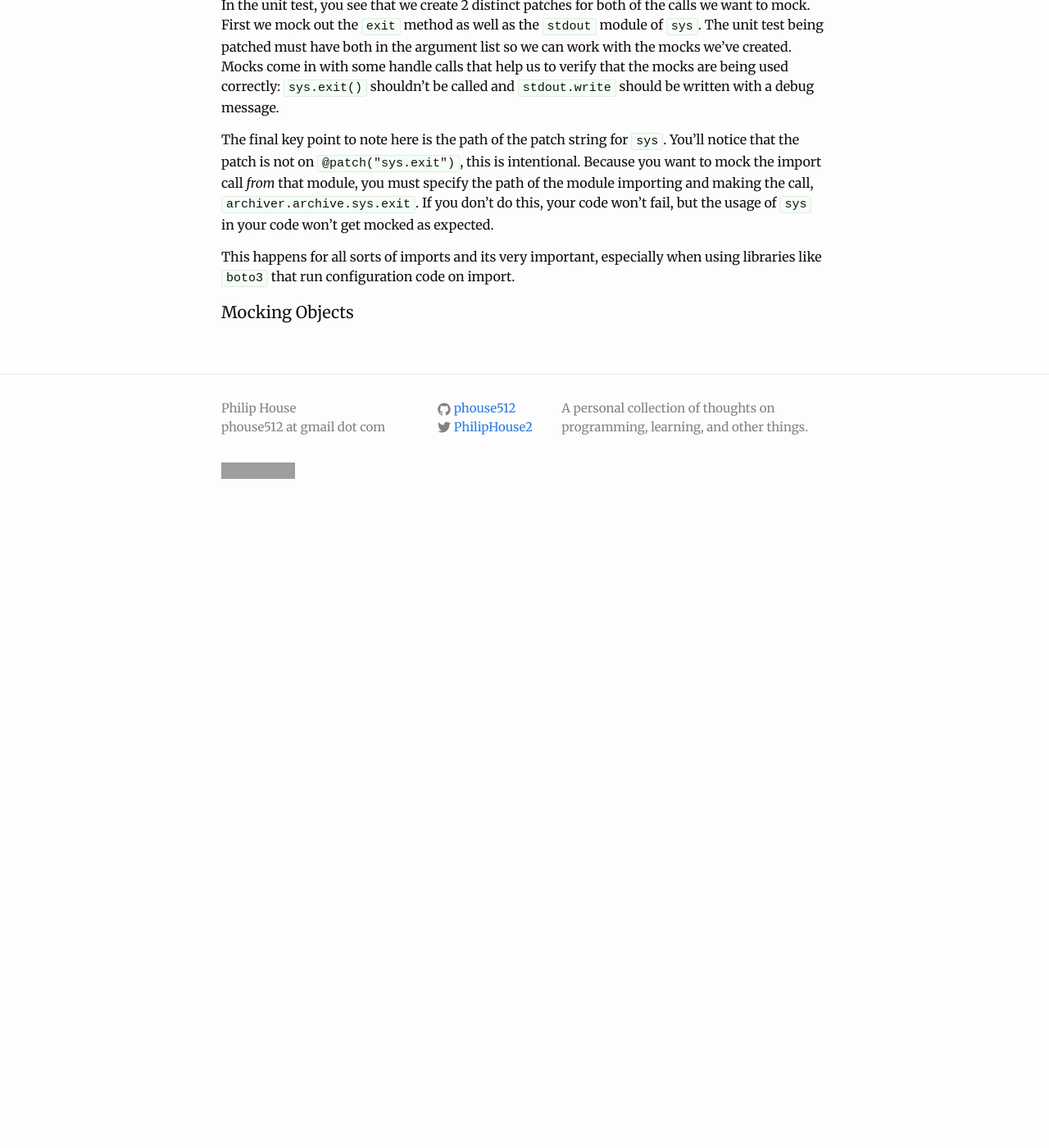
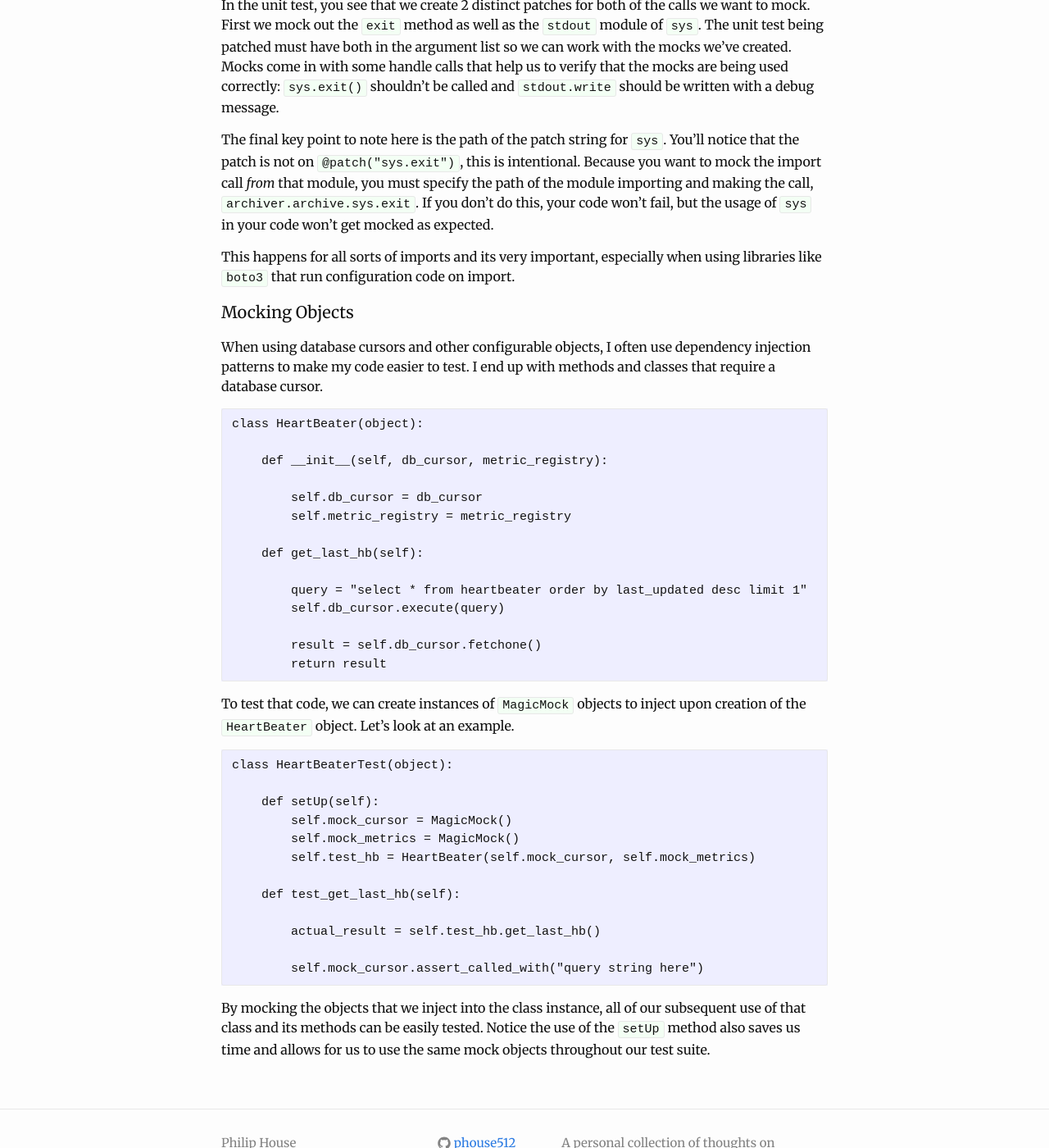
Before and after one commit to phouse512/blog, a Jekyll site: the page built from _posts/2017-03-14-practical-unit-testing-mocks-python-3.markdown, in a window 1280 px wide and 1400 px high, scrolled down 4891 px. Shown: the whole window at 82% size. Built offline with Jekyll 4.4.1, drawn with Linux system fonts in a browser that asks for light colours; a script that is not in the unit is left out; comment, search, counter and statistics services are not loaded; before the commit the page ends 5521 px from its top, so only the background shows below that; grey boxes are pictures that could not be loaded.

Commit message:
finished mock objects section

````diff
--- a/_posts/2017-03-14-practical-unit-testing-mocks-python-3.markdown
+++ b/_posts/2017-03-14-practical-unit-testing-mocks-python-3.markdown
@@ -254,3 +254,47 @@ This happens for all sorts of imports and its very important, especially when
 using libraries like `boto3` that run configuration code on import.
 
 #### Mocking Objects {#mock_objects}
+
+When using database cursors and other configurable objects, I often use
+dependency injection patterns to make my code easier to test. I end up with
+methods and classes that require a database cursor.
+
+```
+class HeartBeater(object):
+
+    def __init__(self, db_cursor, metric_registry):
+
+        self.db_cursor = db_cursor
+        self.metric_registry = metric_registry
+
+    def get_last_hb(self):
+
+        query = "select * from heartbeater order by last_updated desc limit 1"
+        self.db_cursor.execute(query)
+
+        result = self.db_cursor.fetchone()
+        return result
+```
+
+To test that code, we can create instances of `MagicMock` objects to inject
+upon creation of the `HeartBeater` object. Let's look at an example.
+
+```
+class HeartBeaterTest(object):
+
+    def setUp(self):
+        self.mock_cursor = MagicMock()
+        self.mock_metrics = MagicMock()
+        self.test_hb = HeartBeater(self.mock_cursor, self.mock_metrics)
+
+    def test_get_last_hb(self):
+
+        actual_result = self.test_hb.get_last_hb()
+
+        self.mock_cursor.assert_called_with("query string here")
+```
+
+By mocking the objects that we inject into the class instance, all of our
+subsequent use of that class and its methods can be easily tested. Notice the
+use of the `setUp` method also saves us time and allows for us to use the same
+mock objects throughout our test suite.
````
